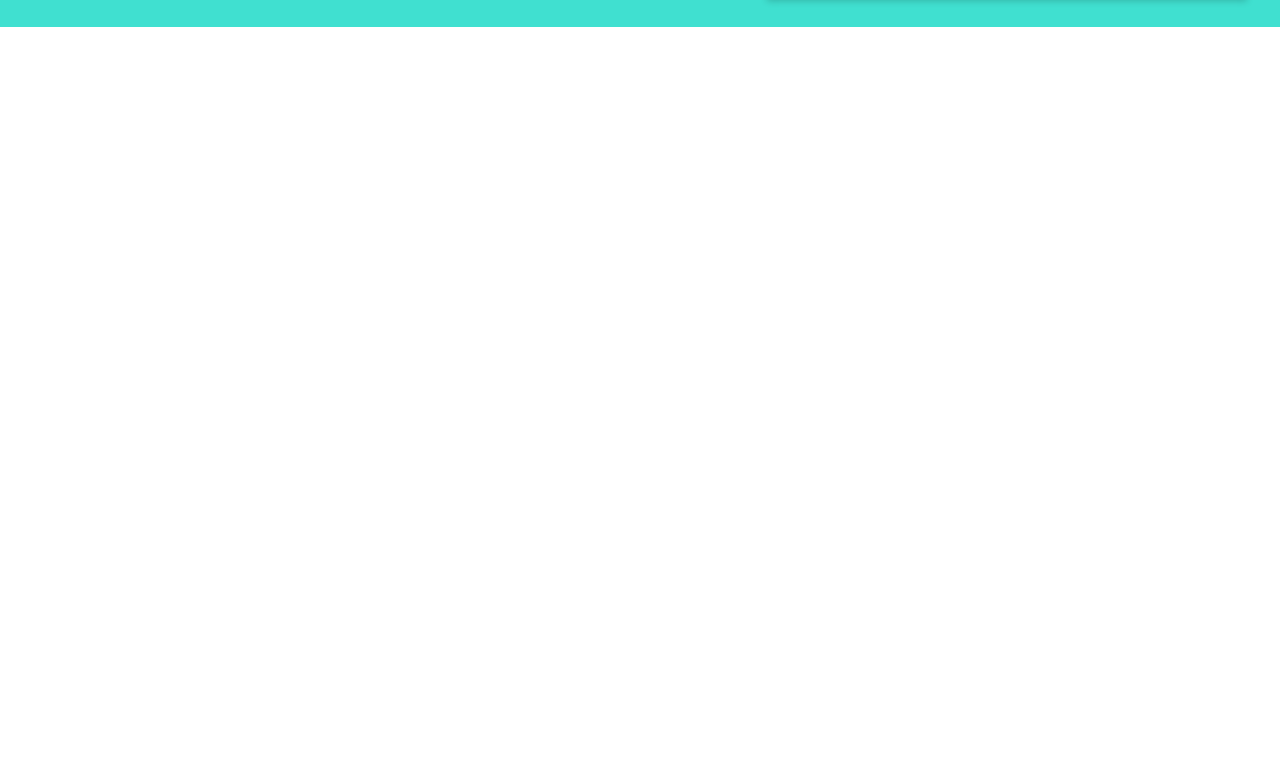
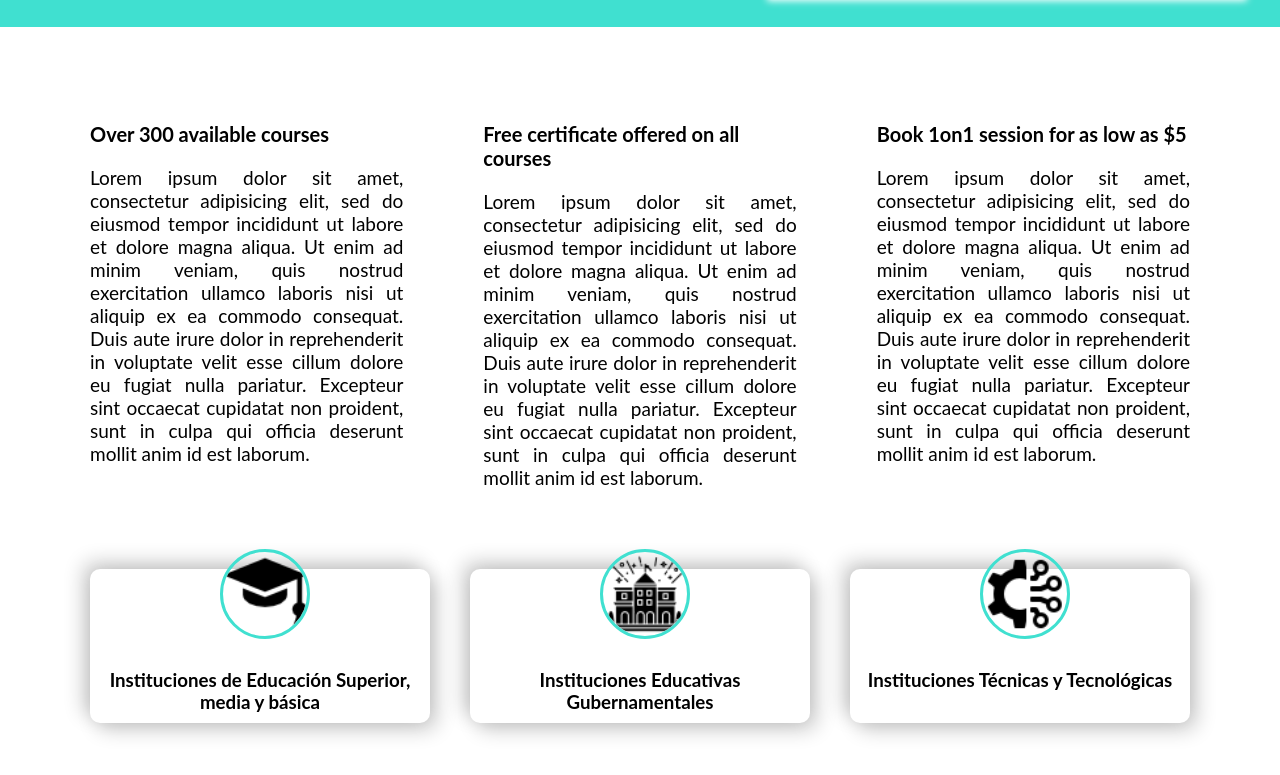
Before and after one commit to renyelis/Ejemplo_p-gina_web, a plain HTML site: page index.html in a window 1280 px wide. Shown: the part 343-1118 px from the top of the page. Before the commit the page ends 800 px from the top, so only its background shows below. Drawn offline with Linux system fonts and the light colour scheme.

Commit message:
area intermedia y seccion de testimonio

```diff
--- a/index.html
+++ b/index.html
@@ -52,6 +52,60 @@
        </div>
 
     </div>
+
+    <div class="lower-container container">
+      <section class="stats">
+        <div class="flex">
+          <div class="stat">
+            <i class="fa fa-folder-open fa-2x" aria-hidden="true"></i>
+            <h3 class="title">Over 300 available courses</h3>
+            <p class="text">Lorem ipsum dolor sit amet, consectetur adipisicing elit, sed do eiusmod tempor incididunt ut labore et dolore magna aliqua. Ut enim ad minim veniam, quis nostrud exercitation ullamco laboris nisi ut aliquip ex ea commodo consequat. Duis aute irure dolor in reprehenderit in voluptate velit esse cillum dolore eu fugiat nulla pariatur.
+              Excepteur sint occaecat cupidatat non proident, sunt in culpa qui officia deserunt mollit anim id est laborum.</p>
+          </div>
+          <div class="stat">
+            <i class="fa fa-graduation-cap fa-2x" aria-hidden="true"></i>
+            <h3 class="title">Free certificate offered on all courses</h3>
+            <p class="text">Lorem ipsum dolor sit amet, consectetur adipisicing elit, sed do eiusmod tempor incididunt ut labore et dolore magna aliqua. Ut enim ad minim veniam, quis nostrud exercitation ullamco laboris nisi ut aliquip ex ea commodo consequat. Duis aute irure dolor in reprehenderit in voluptate velit esse cillum dolore eu fugiat nulla pariatur.
+              Excepteur sint occaecat cupidatat non proident, sunt in culpa qui officia deserunt mollit anim id est laborum.</p>
+          </div>
+          <div class="stat">
+            <i class="fa fa-credit-card-alt fa-2x" aria-hidden="true"></i>
+            <h3 class="title">Book 1on1 session for as low as $5</h3>
+            <p class="text">Lorem ipsum dolor sit amet, consectetur adipisicing elit, sed do eiusmod tempor incididunt ut labore et dolore magna aliqua. Ut enim ad minim veniam, quis nostrud exercitation ullamco laboris nisi ut aliquip ex ea commodo consequat. Duis aute irure dolor in reprehenderit in voluptate velit esse cillum dolore eu fugiat nulla pariatur.
+              Excepteur sint occaecat cupidatat non proident, sunt in culpa qui officia deserunt mollit anim id est laborum.</p>
+          </div>
+        </div>
+
+        <section class="testimonials">
+          <div class="container">
+            <div class="testimonial grid-3">
+              <div class="card">
+                <div class="circle">
+                  <img src="img/colegio.png" alt="">
+                </div>
+                <h3>Instituciones de Educación
+                  Superior, media y básica</h3>
+
+              </div>
+              <div class="card">
+                <div class="circle">
+                  <img src="img/universidad.png" alt="">
+                </div>
+                <h3>Instituciones Educativas
+                  Gubernamentales</h3>
+
+              </div>
+              <div class="card">
+                <div class="circle">
+                  <img src="img/ajuste.png" alt="">
+                </div>
+                <h3>Instituciones Técnicas y Tecnológicas</h3>
+
+              </div>
+            </div>
+          </div>
+        </section>
+
   </section>
 
 </body>
--- a/styles.css
+++ b/styles.css
@@ -1,3 +1,4 @@
+
 /* Sobrescribe el estilo por defecto y establece el padding y el margen a cero */
 
 * {
@@ -117,7 +118,7 @@ p {
 
 /* Añade una sombra bajo la imágen */
 .showcase img {
-  box-shadow: 7px 7px 7px rgba(0, 0, 0, 0.2);
+  box-shadow: 7px 7px 7px white;
 }
 
 /* Añade algo de padding al contenido del formulario */
@@ -167,3 +168,103 @@ p {
   font-family: "poppins", sans-serif;
 
 }
+
+/* Centra el conetenedor, aplica un ancho máximo*/
+.lower-container {
+  margin: 120px auto;
+  padding: 0;
+  max-width: 1400px;
+}
+
+
+/* Apunta a todos los elementos h3 con clase CSS title */
+.title {
+  color: black;
+  font-size: 20px;
+  text-align: left;
+  padding-left: 10px;
+  padding-top: 10px;
+}
+
+/* Apunta a todos los parrafos con la clase CSS text */
+.text {
+  color: black;
+  font-size: 19px;
+  width: 100%;
+  padding: 10px;
+  margin: 0, 20px;
+  text-align: justify;
+}
+
+/* Mostrar horizontalmente, poner un poco de espacio alrededor */
+.flex {
+  display: flex;
+  justify-content: space-around;
+}
+
+/* Agregar algo de padding alrededor del contenedor. Alinear el texto al centro */
+.stats {
+  padding: 45px 50px;
+  text-align: center;
+}
+
+/* Aplicar margen y ancho */
+.stat {
+  margin: 0 30px;
+  text-align: center;
+  width: 800px;
+}
+
+.stats .fa {
+  color: turquoise;
+}
+
+
+.testimonial {
+  color: black;
+  padding: 40px;
+}
+
+/* Envuelve la imagen dentro de una figura circular y define su altura para que tome todo el alto de su elemento padre */
+
+.testimonial img {
+  height: 100%;
+  clip-path: circle();
+}
+
+/* Alinea el texto al centro */
+
+.testimonial h3{
+text-align: center;
+}
+
+/* Crear un grid de tres columnas equidistantes. Definir un espaciado de 40px entre ellas */
+
+.grid-3 {
+  display: grid;
+  grid-template-columns: repeat(3, 1fr);
+  gap: 40px;
+}
+
+
+/* Crear una tarjeta en blanco con sombreado alrededor */
+.card {
+  padding: 10px;
+  background-color: white;
+  border-radius: 10px;
+  box-shadow: -7px -7px 20px rgba(0, 0, 0, 0.2),
+               7px  7px 20px rgba(0, 0, 0, 0.2)
+}
+
+.circle {
+  background-color: transparent;
+  border:3px solid turquoise;
+  height:90px;
+  position: relative;
+  top: -30px;
+  left: 120px;
+  border-radius:50%;
+  -moz-border-radius:50%;
+  -webkit-border-radius:50%;
+  width:90px;
+}
```
Also changed, not shown: img/ajuste.png (added), img/colegio.png (added), img/universidad.png (added).
